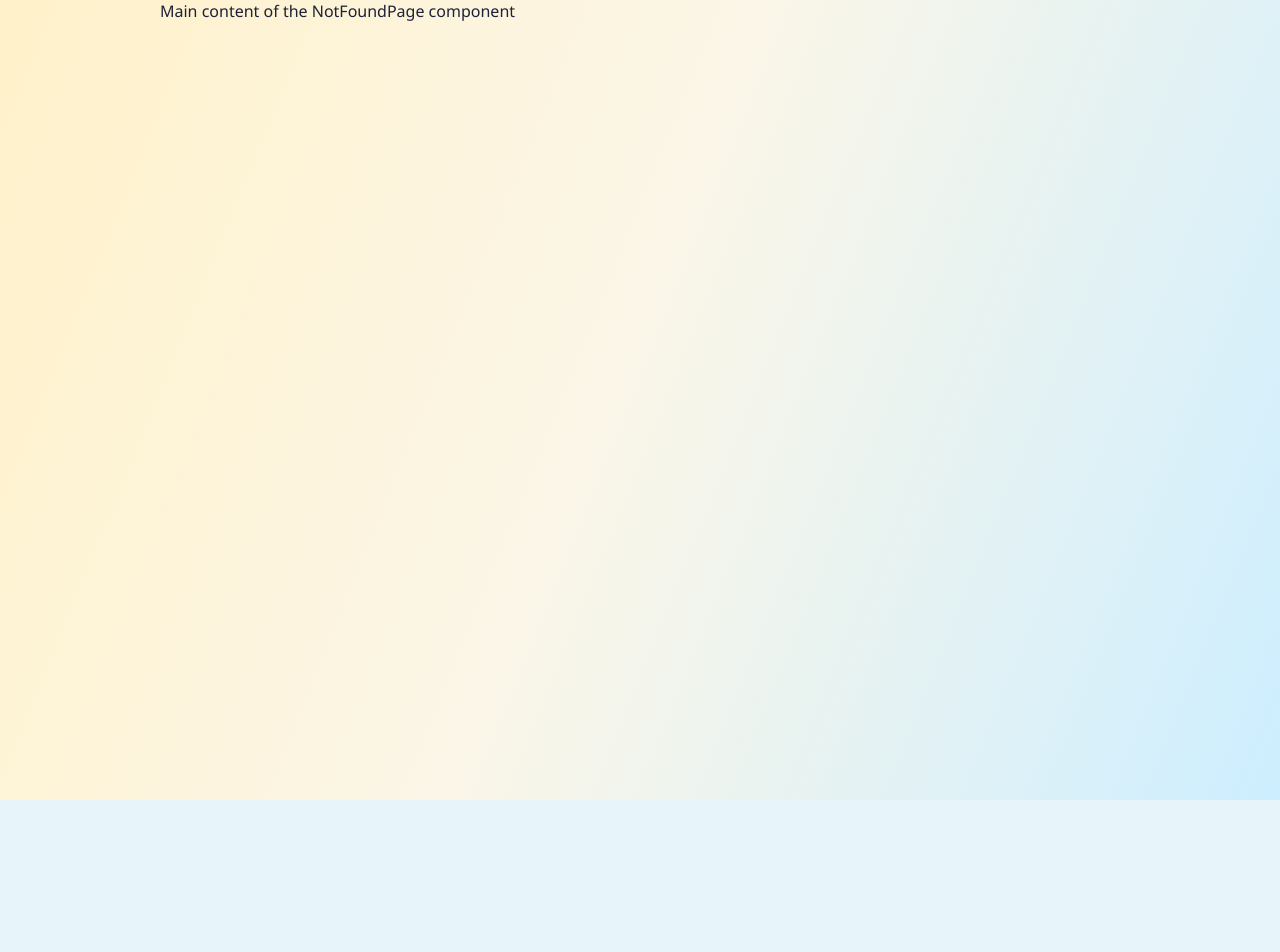
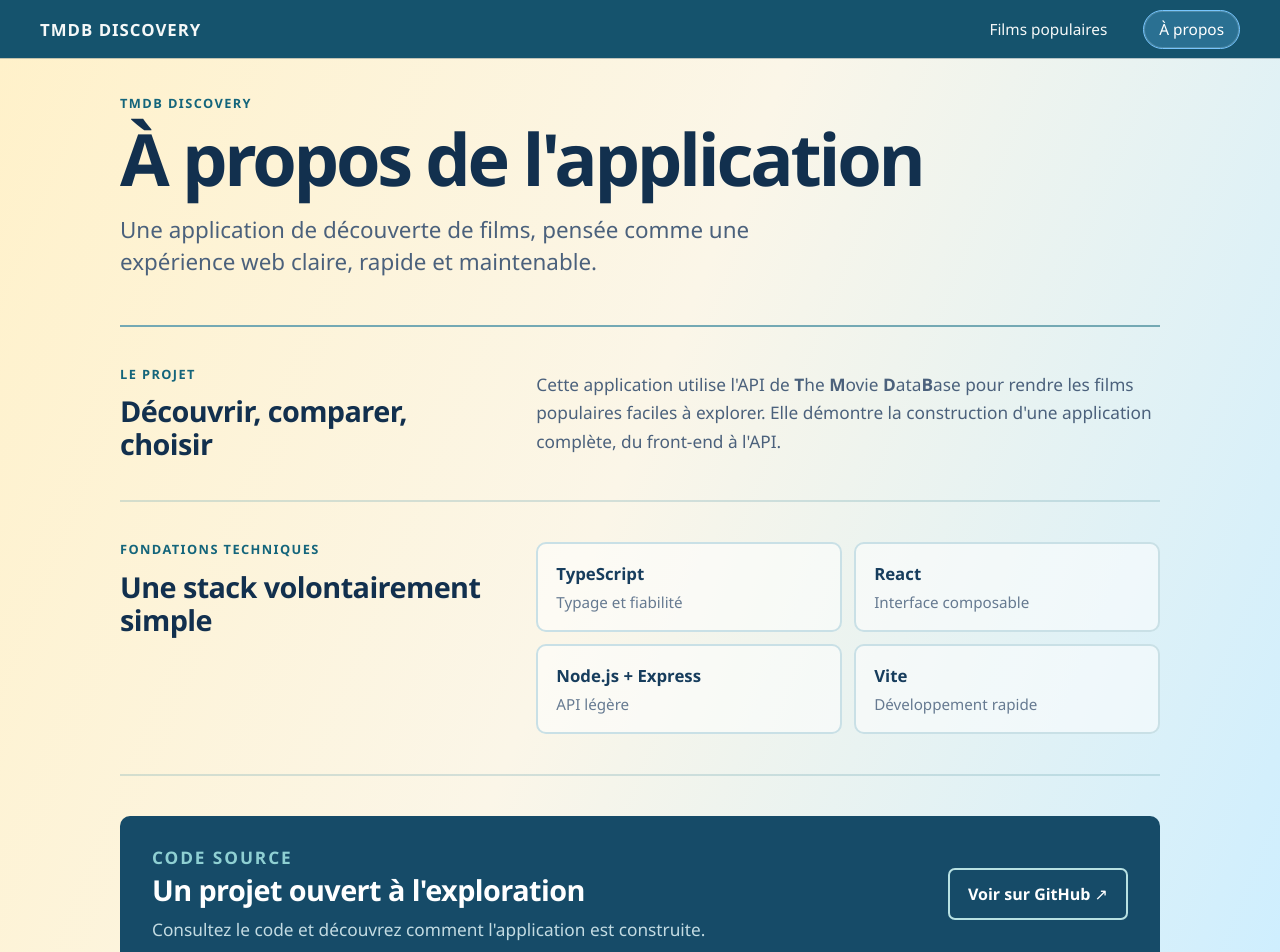
Before and after one commit to nathaelbenoit/themoviedb-discovery-app, a React (Vite) app: page /about in a window 1280 px wide. Shown: the top 952 px of the page. Before the commit the page ends 800 px from the top, so only its background shows below. Built offline with nearby package versions, Linux system fonts and the light colour scheme.

Commit message:
feat: ✨ ajouter la page À propos avec styles et navigation NavBar

```diff
--- /dev/null
+++ b/src/front-end/AboutPage.css
@@ -0,0 +1,193 @@
+.about-page {
+  width: min(1040px, calc(100% - 44px));
+  margin: 0 auto;
+  padding: 38px 0 56px;
+  color: #12304e;
+}
+
+.about-hero {
+  padding: 0 0 46px;
+  border-bottom: 2px solid #74a9b4;
+}
+
+.about-eyebrow {
+  margin: 0 0 12px;
+  color: #14657b;
+  font-size: 0.8rem;
+  font-weight: 800;
+  letter-spacing: 0.11em;
+  line-height: 1.2;
+}
+
+.about-hero h1 {
+  max-width: 850px;
+  margin: 0 0 20px;
+  font-size: clamp(2.9rem, 7vw, 4.5rem);
+  font-weight: 800;
+  letter-spacing: -0.045em;
+  line-height: 0.98;
+}
+
+.about-intro {
+  max-width: 680px;
+  margin: 0;
+  color: #4b617c;
+  font-size: clamp(1.15rem, 2.4vw, 1.4rem);
+  line-height: 1.45;
+}
+
+.about-section {
+  display: grid;
+  grid-template-columns: minmax(235px, 0.75fr) 1.25fr;
+  gap: 42px;
+  padding: 40px 0;
+  border-bottom: 2px solid rgb(116 169 180 / 30%);
+}
+
+.about-section__heading h2,
+.about-source h2 {
+  margin: 0;
+  font-size: clamp(1.45rem, 3vw, 1.8rem);
+  letter-spacing: -0.02em;
+  line-height: 1.15;
+}
+
+.about-section > p,
+.about-source p {
+  align-self: center;
+  margin: 0;
+  color: #4b617c;
+  font-size: 1.08rem;
+  line-height: 1.65;
+}
+
+.about-section strong {
+  color: #24445f;
+}
+
+.technology-grid {
+  display: grid;
+  grid-template-columns: repeat(2, minmax(0, 1fr));
+  gap: 12px;
+  margin: 0;
+  padding: 0;
+  list-style: none;
+}
+
+.technology-card {
+  padding: 18px;
+  border: 2px solid #c9e0e6;
+  border-radius: 10px;
+  background: rgb(255 255 255 / 55%);
+}
+
+.technology-card h3 {
+  margin: 0 0 7px;
+  color: #173d5d;
+  font-size: 1.05rem;
+}
+
+.technology-card p {
+  margin: 0;
+  color: #667a91;
+  font-size: 0.95rem;
+}
+
+.about-source {
+  display: flex;
+  align-items: center;
+  justify-content: space-between;
+  gap: 28px;
+  margin-top: 40px;
+  padding: 28px 32px;
+  border-radius: 10px;
+  color: #f1f8f8;
+  background: #164b68;
+}
+
+.about-source .about-eyebrow {
+  color: #8fd0d3;
+}
+
+.about-source h2 {
+  margin-bottom: 10px;
+  color: #fff;
+}
+
+.about-source p {
+  color: #c3dbe2;
+}
+
+.about-source__link {
+  flex: 0 0 auto;
+  padding: 13px 18px;
+  border: 2px solid #b8e1e2;
+  border-radius: 7px;
+  color: #fff;
+  font-weight: 700;
+  text-decoration: none;
+}
+
+.about-source__link:hover,
+.about-source__link:focus-visible {
+  color: #164b68;
+  background: #d7f1ef;
+}
+
+.about-navigation {
+  margin-top: 28px;
+}
+
+.about-navigation a {
+  color: #176b78;
+  text-underline-offset: 3px;
+}
+
+.about-navigation a:hover {
+  color: #104b58;
+}
+
+.about-navigation a:focus-visible,
+.about-source__link:focus-visible {
+  outline: 3px solid #2f6f95;
+  outline-offset: 4px;
+}
+
+@media (max-width: 680px) {
+  .about-page {
+    width: min(100% - 32px, 1040px);
+    padding-top: 26px;
+  }
+
+  .about-hero {
+    padding-bottom: 32px;
+  }
+
+  .about-hero h1 {
+    font-size: clamp(2.5rem, 12vw, 3.5rem);
+  }
+
+  .about-section {
+    display: block;
+    padding: 30px 0;
+  }
+
+  .about-section__heading {
+    margin-bottom: 20px;
+  }
+
+  .technology-grid {
+    grid-template-columns: 1fr;
+  }
+
+  .about-source {
+    display: block;
+    margin-top: 30px;
+    padding: 24px;
+  }
+
+  .about-source__link {
+    display: inline-block;
+    margin-top: 22px;
+  }
+}
--- a/src/front-end/App.tsx
+++ b/src/front-end/App.tsx
@@ -1,16 +1,22 @@
 import { Navigate, Route, Routes } from 'react-router';
 import './app.css';
+import NavBar from './components/NavBar';
+import AboutPage from './pages/AboutPage';
 import MovieDetailPage from './pages/MovieDetailPage';
 import MoviesListPage from './pages/MoviesListPage';
 import NotFoundPage from './pages/NotFoundPage';
 
 export default function App() {
   return (
+    <>
+      <NavBar />
       <Routes>
         <Route path="/" element={<Navigate to="/movies" replace />} />
         <Route path="/movies" element={<MoviesListPage />} />
         <Route path="/movies/:id" element={<MovieDetailPage />} />
+        <Route path="/about" element={<AboutPage />} />
         <Route path="*" element={<NotFoundPage />} />
       </Routes>
+    </>
   );
 }
--- /dev/null
+++ b/src/front-end/NavBar.css
@@ -0,0 +1,80 @@
+.navbar {
+  width: 100%;
+  color: #f5f8f8;
+  background: #15536d;
+  box-shadow: 0 1px 0 rgb(16 55 76 / 25%);
+}
+
+.navbar__content {
+  display: flex;
+  flex-wrap: wrap;
+  align-items: center;
+  justify-content: space-between;
+  gap: 16px 24px;
+  width: min(1200px, calc(100% - 40px));
+  min-height: 58px;
+  margin: 0 auto;
+  padding: 8px 0;
+}
+
+.navbar__brand {
+  color: #f5f8f8;
+  font-size: 1.05rem;
+  font-weight: 800;
+  letter-spacing: 0.06em;
+  text-decoration: none;
+}
+
+.navbar__links {
+  display: flex;
+  flex-wrap: wrap;
+  align-items: center;
+  gap: 8px 20px;
+  margin: 0;
+  padding: 0;
+  list-style: none;
+}
+
+.navbar__link {
+  display: block;
+  padding: 8px 15px;
+  border: 1px solid transparent;
+  border-radius: 999px;
+  color: #f5f8f8;
+  font-size: 0.96rem;
+  text-decoration: none;
+  text-underline-offset: 4px;
+}
+
+.navbar__link:hover {
+  color: #fff;
+  background: rgb(255 255 255 / 12%);
+}
+
+.navbar__link[aria-current='page'] {
+  border-color: #78c6ff;
+  color: #fff;
+  background: rgb(82 166 214 / 35%);
+  box-shadow: inset 0 0 0 1px rgb(255 255 255 / 18%);
+}
+
+.navbar a:focus-visible {
+  border-radius: 2px;
+  outline: 3px solid #2f6f95;
+  outline-offset: 3px;
+}
+
+@media (max-width: 600px) {
+  .navbar__content {
+    width: min(100% - 32px, 1200px);
+  }
+
+  .navbar__links {
+    gap: 4px;
+  }
+
+  .navbar__link {
+    padding: 7px 10px;
+    font-size: 0.88rem;
+  }
+}
--- /dev/null
+++ b/src/front-end/components/NavBar.tsx
@@ -0,0 +1,30 @@
+import { NavLink } from 'react-router';
+import '../NavBar.css';
+
+export default function NavBar() {
+  return (
+    <nav className="navbar" aria-label="Navigation principale">
+      <div className="navbar__content">
+        <NavLink className="navbar__brand" to="/movies">
+          TMDB DISCOVERY
+        </NavLink>
+        <ul className="navbar__links">
+          <li>
+            <NavLink
+              className="navbar__link"
+              to="/movies"
+              aria-label="Films populaires"
+            >
+              Films populaires
+            </NavLink>
+          </li>
+          <li>
+            <NavLink className="navbar__link" to="/about">
+              À propos
+            </NavLink>
+          </li>
+        </ul>
+      </div>
+    </nav>
+  );
+}
--- /dev/null
+++ b/src/front-end/pages/AboutPage.tsx
@@ -0,0 +1,70 @@
+import '../AboutPage.css';
+
+const technologies = [
+  { name: 'TypeScript', description: 'Typage et fiabilité' },
+  { name: 'React', description: 'Interface composable' },
+  { name: 'Node.js + Express', description: 'API légère' },
+  { name: 'Vite', description: 'Développement rapide' },
+];
+
+export default function AboutPage() {
+  return (
+    <main className="about-page">
+      <header className="about-hero">
+        <p className="about-eyebrow">TMDB DISCOVERY</p>
+        <h1>À propos de l&apos;application</h1>
+        <p className="about-intro">
+          Une application de découverte de films, pensée comme une expérience
+          web claire, rapide et maintenable.
+        </p>
+      </header>
+
+      <section className="about-section about-section--project">
+        <div className="about-section__heading">
+          <p className="about-eyebrow">LE PROJET</p>
+          <h2>Découvrir, comparer, choisir</h2>
+        </div>
+        <p>
+          Cette application utilise l&apos;API de <b>T</b>he <b>M</b>ovie{' '}
+          <b>D</b>ata<b>B</b>ase pour rendre les films populaires faciles à
+          explorer. Elle démontre la construction d&apos;une application
+          complète, du front-end à l&apos;API.
+        </p>
+      </section>
+
+      <section className="about-section about-section--stack">
+        <div className="about-section__heading">
+          <p className="about-eyebrow">FONDATIONS TECHNIQUES</p>
+          <h2>Une stack volontairement simple</h2>
+        </div>
+        <ul className="technology-grid">
+          {technologies.map((technology) => (
+            <li className="technology-card" key={technology.name}>
+              <h3>{technology.name}</h3>
+              <p>{technology.description}</p>
+            </li>
+          ))}
+        </ul>
+      </section>
+
+      <section className="about-source">
+        <div>
+          <p className="about-eyebrow">CODE SOURCE</p>
+          <h2>Un projet ouvert à l&apos;exploration</h2>
+          <p>
+            Consultez le code et découvrez comment l&apos;application est
+            construite.
+          </p>
+        </div>
+        <a
+          className="about-source__link"
+          href="https://github.com/nathaelbenoit/themoviedb-discovery-app"
+          target="_blank"
+          rel="noreferrer"
+        >
+          Voir sur GitHub <span aria-hidden="true">↗</span>
+        </a>
+      </section>
+    </main>
+  );
+}
```
Lines whose indentation alone changed are shown as unchanged.
